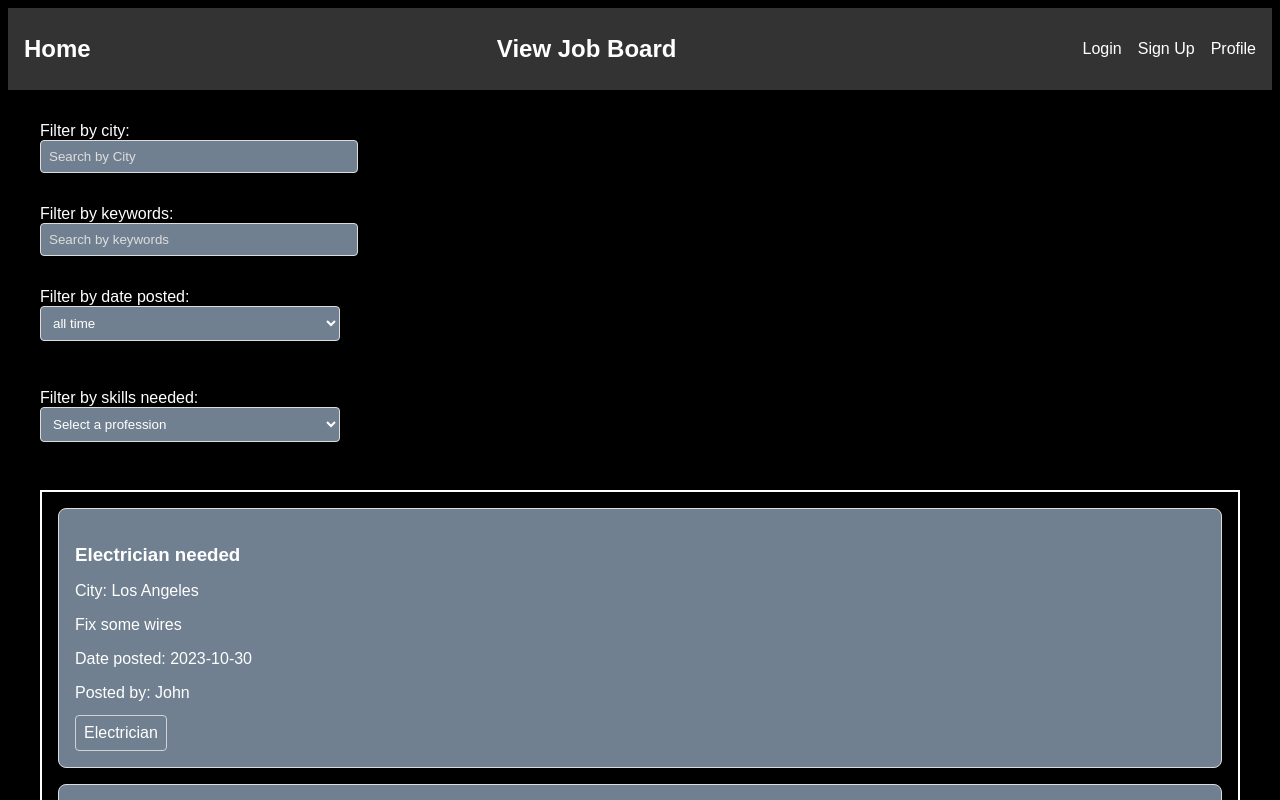
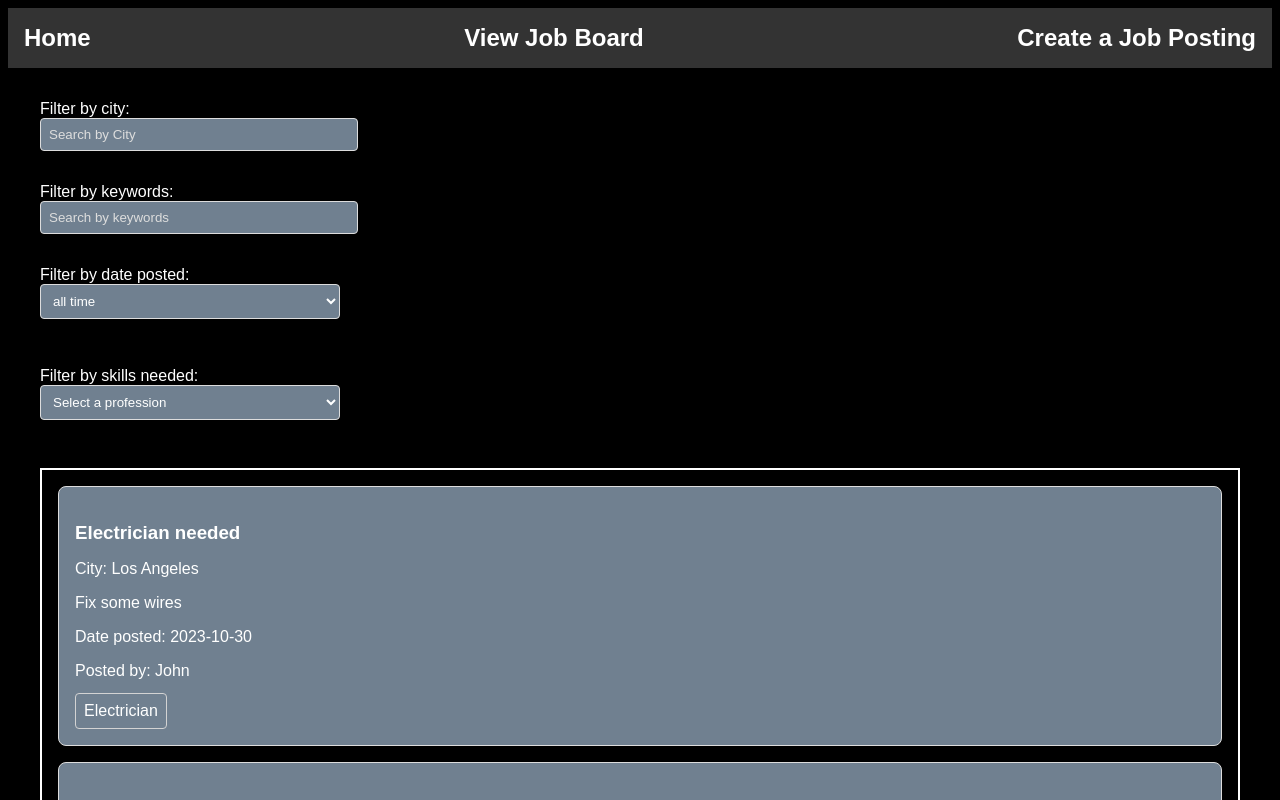
Before and after one commit to caelinp/EasyTrade, a Next.js app: page /view-jobs in a window 1280 px wide. Shown: the top 800 px of the page. Built offline with nearby package versions, Linux system fonts and the light colour scheme.

Commit message:
fixing github actions deployment bug

```diff
--- a/components/Header.module.css
+++ b/components/Header.module.css
@@ -7,31 +7,15 @@
     background-color: #333;
     color: #fff;
   }
-  .home a {
-    text-decoration: none;
-    font-size: 1.5rem;
-    font-weight: bold;
-    color: #fff;
-  }
+
   .logo a {
     text-decoration: none;
     font-size: 1.5rem;
     font-weight: bold;
     color: #fff;
+
   }
 
-  .nav ul {
-    list-style: none;
-    padding: 0;
-    display: flex;
-    gap: 1rem;
+  .logo a:hover {
+    color: #ccc;
   }
-
-  .nav ul li a {
-    text-decoration: none;
-    color: #fff;
-  }
-
-  .nav ul li a:hover {
-    text-decoration: underline;
-  }
--- a/components/Header.tsx
+++ b/components/Header.tsx
@@ -5,25 +5,15 @@ import styles from './Header.module.css';
 const Header = () => {
   return (
     <header className={styles.header}>
-      <div className={styles.home}>
+      <div className={styles.logo}>
         <Link href="/">Home</Link>
       </div>
       <div className={styles.logo}>
         <Link href="/view-jobs">View Job Board</Link>
       </div>
-      <nav className={styles.nav}>
-        <ul>
-          <li>
-            <Link href="/login">Login</Link>
-          </li>
-          <li>
-            <Link href="/signup">Sign Up</Link>
-          </li>
-          <li>
-            <Link href="/profile">Profile</Link>
-          </li>
-        </ul>
-      </nav>
+      <div className={styles.logo}>
+        <Link href="/post-a-job">Create a Job Posting</Link>
+      </div>
     </header>
   );
 };
--- a/package.json
+++ b/package.json
@@ -14,6 +14,7 @@
     "@types/node": "^20.8.9",
     "@types/react": "^18.2.33",
     "next": "^14.0.0",
+    "node-fetch": "^3.3.2",
     "react": "^18.2.0",
     "react-dom": "^18.2.0",
     "touch-cli": "^0.0.1",
--- a/pages/_app.tsx
+++ b/pages/_app.tsx
@@ -1,6 +1,17 @@
 import '../styles/globals.css'
 import type { AppProps } from 'next/app'
 import Header from '../components/Header';  // Adjust the path based on your actual directory structure
+
+import fetch, { Headers, Request, Response } from 'node-fetch';
+
+// Check if fetch is a function in the current global scope
+if (typeof globalThis.fetch !== 'function') {
+  // Assign fetch and related classes to the appropriate global properties
+  (globalThis as any).fetch = fetch;
+  (globalThis as any).Headers = Headers;
+  (globalThis as any).Request = Request;
+  (globalThis as any).Response = Response;
+}
 
 const MyApp = ({ Component, pageProps }: AppProps) => {
   return (
```
Also changed, not shown: 1 other file (tests, documents, lock files or other folders).
